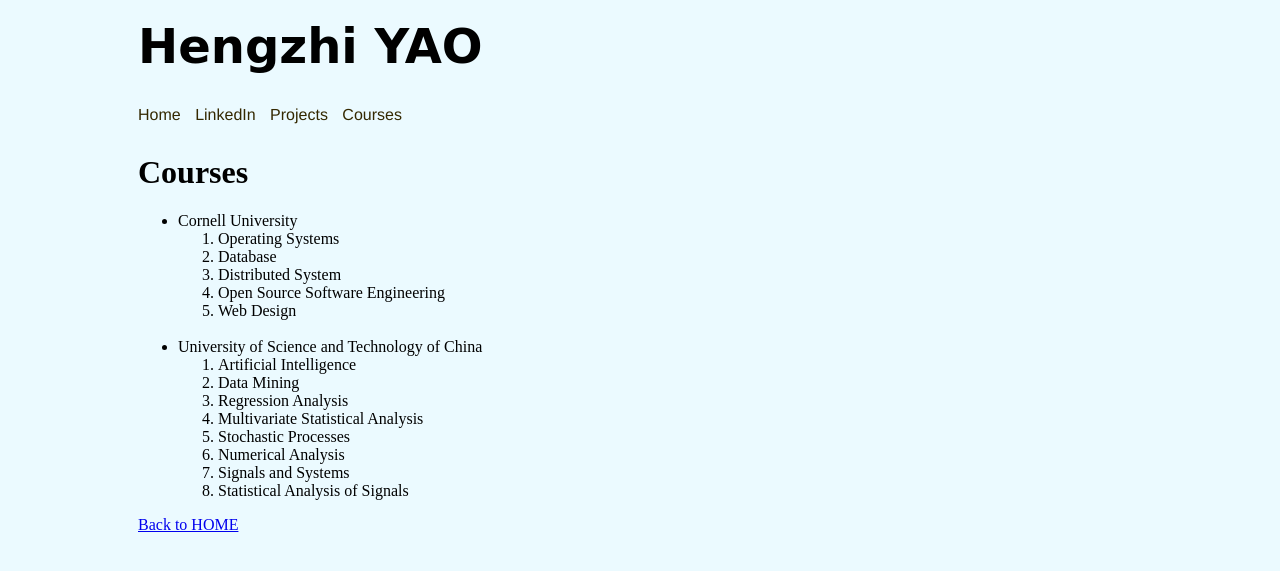
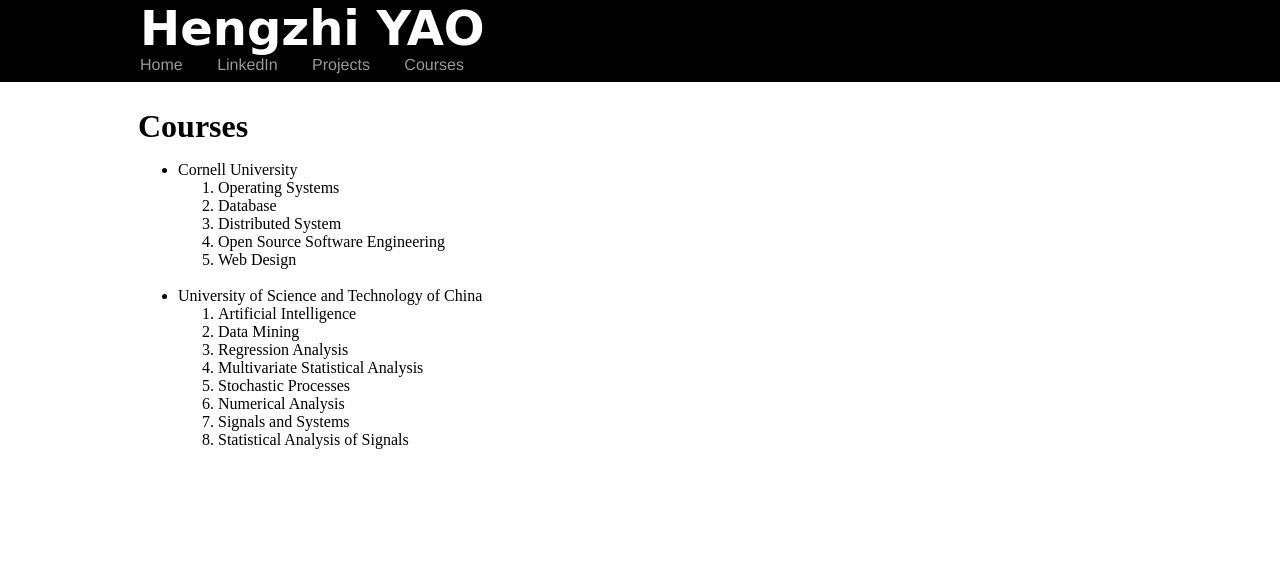
Before and after one commit to HenryYao369/CS1300-Web-Design, a PHP site: page /html-files/courses.html in a window 1280 px wide. Shown: the top 571 px of the page. Run offline with PHP 8.4, Linux system fonts and the light colour scheme.

Commit message:
P1M3 version2.

```diff
--- a/CS1300Proj1/css/style.css
+++ b/CS1300Proj1/css/style.css
@@ -1,20 +1,58 @@
+
+
+/*-------------------------------------------------*/
+/*------global styling-----------------------------*/
+/*-------------------------------------------------*/
+
+/* global reset */
+* {
+    margin: 0px;
+    /*padding: 0px;*/
+}
 
 body{
-    /*reference: Head First HTML*/
-    margin-right: 10%;
-    margin-left: 10%;
-    padding: 10px 10px 10px 10px;
-    background-color: #ebfaff;
+    /*intend to add more here in the future*/
 }
 
 
 p {
     color: black;
+    margin-bottom: 1em;
 }
 
+h2 {
+    margin-top: 1em;
+    margin-bottom: 0.5em;
+}
+
+h1.subtitle {
+    margin-bottom: 0.5em;
+}
+
+ul {
+    margin-bottom: 0.3em;
+}
+
+.bold {
+     font-weight: bold
+ }
+
+.italic {
+    font-style: italic;
+}
+
+/*-------------------------------------------------*/
+/*------styling by section-------------------------*/
+/*-------------------------------------------------*/
+
 #banner{
+    margin: 0px;
+    padding: 0px;
+    margin-right: auto;
+    margin-left: auto;
     width: 100%;
-    /*background-color: #7dbeff;*/
+
+    background-color: black;
 
 }
 
@@ -22,38 +60,50 @@ p {
     font-size: 3em;
     font-family: cursive;
     margin-top: auto;
+    margin-left: auto;
+    margin-right: auto;
+    max-width: 1000px;
+    color:white;
+
 }
 
 #nav {
     /*border-top:solid 2px #342800;*/
     /*border-bottom: solid 2px #342800;*/
-    font-family: Helvetica Neue, Arial, sans-serif;
+    font-family: "Helvetica Neue", Arial, sans-serif;
     margin-bottom: 1em;
     /*padding-top: 1em;*/
     padding-bottom: 0.5em;
+    max-width: 1000px;
+    margin-left: auto;
+    margin-right: auto;
 }
 
 #nav span {
-    padding-right: 10px;
+    padding-right: 30px;
 }
 
 #nav a:link {
-    color: #342800;
+    color:#999;
     text-decoration: none;
 }
-/*#nav a:visited{*/
-    /*color: #342800;*/
-/*}*/
+#nav a:visited{
+    color:#999;
+}
 
 #nav a:hover {
     /* color: #73AFB6; */
     /* text-decoration: underline #73AFB6; */
-    border-bottom: solid 2px #73AFB6;
+    /*border-bottom: solid 2px #73AFB6;*/
+    color: yellow;
 }
 
-.bold {
-    font-weight: bold
+#container {
+    margin-right: 10%;
+    margin-left: 10%;
+    padding: 10px 10px 10px 10px;
+
+    /*margin-left: auto;*/
+    /*margin-right: auto;*/
+    /*max-width: 1000px;*/
 }
-.italic {
-    font-style: italic;
-}
--- a/CS1300Proj1/html-files/courses.html
+++ b/CS1300Proj1/html-files/courses.html
@@ -23,7 +23,8 @@
 
     </div>
 
-    <h1>Courses</h1>
+    <div id="container">
+        <h1 class="subtitle">Courses</h1>
         <ul>
             <li>
                 Cornell University
@@ -55,7 +56,9 @@
         </ul>
 
 
-<a href="../index.html">Back to HOME</a>
+
+    </div> <!--container-->
+
 
 </body>
 </html>
--- a/CS1300Proj1/html-files/projects.html
+++ b/CS1300Proj1/html-files/projects.html
@@ -24,7 +24,9 @@
 
 
 
-    <h1>Projects</h1>
+    <div id="container">
+
+        <h1 class="subtitle">Projects</h1>
 
         <ul>
             <li>
@@ -63,8 +65,8 @@
         </ul>
 
 
-    <a href="../index.html">Back to HOME</a>
 
+    </div> <!--container-->
 
 </body>
 </html>
```
Lines whose indentation alone changed are shown as unchanged.
